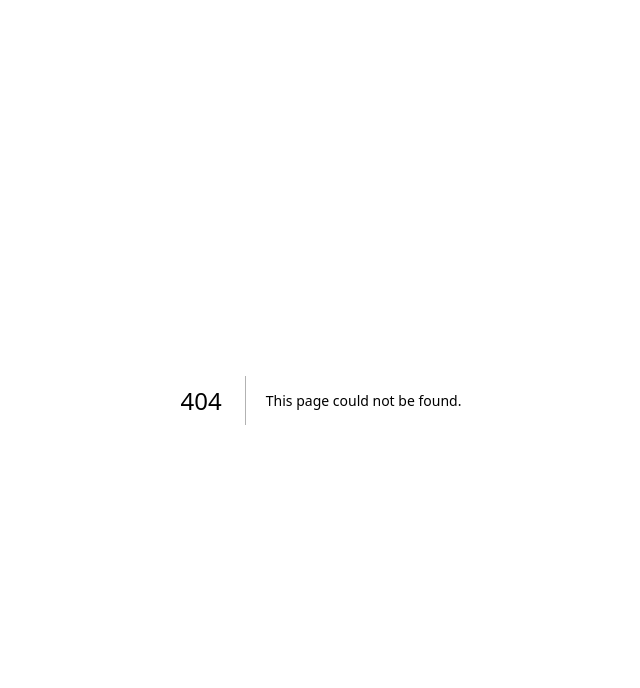
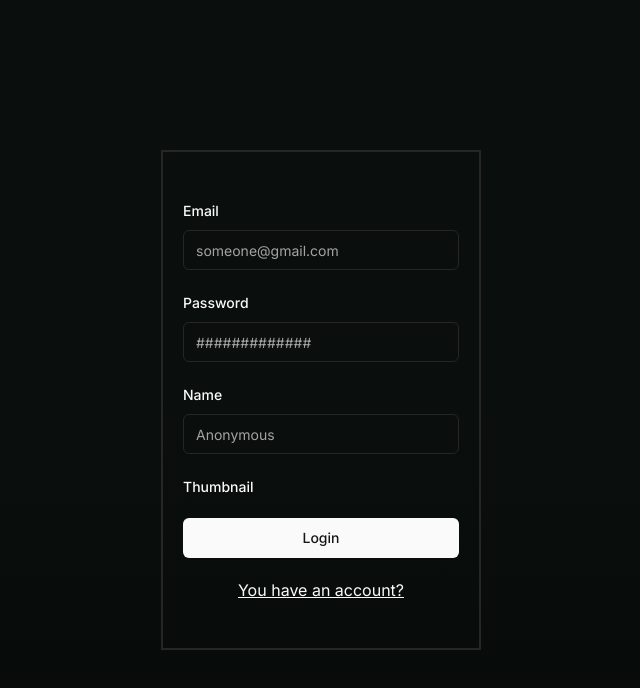
Before and after one commit to miladevweb/authentication-frontend-base-pp, a Next.js app: page /auth/register in a window 1280 px wide. Before the commit this address had no page. Shown: the top 688 px of the page, without its empty margins (319-959 px from the left). Built offline with nearby package versions, Linux system fonts and the light colour scheme.

Commit message:
docs: create auth/register path

```diff
--- /dev/null
+++ b/src/app/(public)/auth/register/page.tsx
@@ -0,0 +1,9 @@
+import RegisterForm from '@/components/RegisterForm'
+
+export default function Page() {
+  return (
+    <div className="h-screen bg-gradient-to-b from-50% from-background to-[hsl(165deg,20%,3%)] grid place-content-center">
+      <RegisterForm />
+    </div>
+  )
+}
--- a/src/app/layout.tsx
+++ b/src/app/layout.tsx
@@ -1,6 +1,9 @@
 import '@/components/index.css'
+import type { Metadata } from 'next'
 import { Toaster } from '@/components/shadcn/sonner'
-import type { Metadata } from 'next'
+import { Inter } from 'next/font/google'
+
+const inter = Inter({ subsets: ['latin'] })
 
 export const metadata: Metadata = {
   title: 'Next Authentication | Leonard J.',
@@ -19,7 +22,7 @@ export default function RootLayout({
       className="dark"
       suppressHydrationWarning
     >
-      <body>
+      <body className={inter.className}>
         <main>{children}</main>
         <Toaster />
       </body>
--- a/src/components/LoginForm.tsx
+++ b/src/components/LoginForm.tsx
@@ -1,13 +1,14 @@
 'use client'
+import { toast } from 'sonner'
 import { doLogin } from '@/actions'
 import { Input } from './shadcn/input'
 import { Button } from './shadcn/button'
 import { useForm } from 'react-hook-form'
 import { useRouter } from 'next/navigation'
 import { zodResolver } from '@hookform/resolvers/zod'
+import { LoginSchema, LoginSchemaType } from '@/utils/FormValidator'
 import { Form, FormControl, FormField, FormItem, FormLabel, FormMessage } from './shadcn/form'
-import { LoginSchema, LoginSchemaType } from '@/utils/FormValidator'
-import { toast } from 'sonner'
+import Link from 'next/link'
 
 export default function LoginForm() {
   const router = useRouter()
@@ -28,30 +29,39 @@ export default function LoginForm() {
     try {
       const response = await doLogin(formData)
       if (response && response.error) throw new Error(response.error)
-      else router.push('/')
+      else {
+        toast.success('Login Successful')
+        router.push('/')
+      }
       //
     } catch (error) {
       if (error instanceof Error) {
         toast.error(error.message)
         return
       }
-      alert('Something went wrong')
+
+      console.error(error)
+      toast.error('Something went wrong')
+      return
     }
   }
 
   return (
     <Form {...form}>
-      <form onSubmit={form.handleSubmit(onSubmit)}>
+      <form
+        onSubmit={form.handleSubmit(onSubmit)}
+        className="w-80 h-[350px] flex flex-col border-input border-2 justify-center px-5 gap-5"
+      >
         <FormField
+          name="email"
           control={form.control}
-          name="email"
           render={({ field }) => (
             <FormItem>
               <FormLabel>Email</FormLabel>
               <FormControl>
                 <Input
+                  {...field}
                   placeholder="someone@gmail.com"
-                  {...field}
                 />
               </FormControl>
 
@@ -61,14 +71,15 @@ export default function LoginForm() {
         />
 
         <FormField
+          name="password"
           control={form.control}
-          name="password"
           render={({ field }) => (
             <FormItem>
               <FormLabel>Password</FormLabel>
               <FormControl>
                 <Input
-                  placeholder="##########"
+                  type="password"
+                  placeholder="#############"
                   {...field}
                 />
               </FormControl>
@@ -79,6 +90,13 @@ export default function LoginForm() {
         />
 
         <Button type="submit">Login</Button>
+
+        <Link
+          href={'/auth/register'}
+          className="grid place-items-center"
+        >
+          <span> Don&apos;t have an account?</span>
+        </Link>
       </form>
     </Form>
   )
--- /dev/null
+++ b/src/components/RegisterForm.tsx
@@ -0,0 +1,123 @@
+'use client'
+import Link from 'next/link'
+import { useForm } from 'react-hook-form'
+import { Input } from '@/components/shadcn/input'
+import { Button } from '@/components/shadcn/button'
+import { zodResolver } from '@hookform/resolvers/zod'
+import { RegisterSchema, RegisterSchemaType } from '@/utils/FormValidator'
+import { Form, FormControl, FormField, FormItem, FormLabel, FormMessage } from '@/components/shadcn/form'
+
+export default function RegisterForm() {
+  const form = useForm<RegisterSchemaType>({
+    resolver: zodResolver(RegisterSchema),
+    defaultValues: {
+      email: '',
+      name: '',
+      password: '',
+      thumbnail: undefined,
+    },
+  })
+
+  const onSubmit = (values: RegisterSchemaType) => {
+    console.log(values)
+  }
+
+  return (
+    <Form {...form}>
+      <form
+        onSubmit={form.handleSubmit(onSubmit)}
+        className="w-80 h-[500px] flex flex-col border-input border-2 justify-center px-5 gap-5"
+      >
+        <FormField
+          name="email"
+          control={form.control}
+          render={({ field }) => (
+            <FormItem>
+              <FormLabel>Email</FormLabel>
+              <FormControl>
+                <Input
+                  {...field}
+                  placeholder="someone@gmail.com"
+                />
+              </FormControl>
+
+              <FormMessage />
+            </FormItem>
+          )}
+        />
+
+        <FormField
+          name="password"
+          control={form.control}
+          render={({ field }) => (
+            <FormItem>
+              <FormLabel>Password</FormLabel>
+              <FormControl>
+                <Input
+                  type="password"
+                  placeholder="#############"
+                  {...field}
+                />
+              </FormControl>
+
+              <FormMessage />
+            </FormItem>
+          )}
+        />
+
+        <FormField
+          name="name"
+          control={form.control}
+          render={({ field }) => (
+            <FormItem>
+              <FormLabel>Name</FormLabel>
+              <FormControl>
+                <Input
+                  {...field}
+                  placeholder="Anonymous"
+                />
+              </FormControl>
+
+              <FormMessage />
+            </FormItem>
+          )}
+        />
+
+        <FormField
+          name="thumbnail"
+          control={form.control}
+          // eslint-disable-next-line @typescript-eslint/no-unused-vars
+          render={({ field: { onChange, value, ...fieldProps } }) => (
+            <FormItem>
+              <FormLabel htmlFor="picture">Thumbnail</FormLabel>
+              <FormControl>
+                <Input
+                  {...fieldProps}
+                  type="file"
+                  id="picture"
+                  accept="image/*"
+                  className="hidden"
+                  onChange={(e) => {
+                    const file = e.target.files ? e.target.files[0] : null
+                    onChange(file)
+                  }}
+                />
+              </FormControl>
+
+              <FormMessage />
+            </FormItem>
+          )}
+        />
+
+        <Button type="submit">Login</Button>
+
+        <Link
+          href={'/auth/login'}
+          className="grid place-items-center"
+        >
+          <span> You have an account?</span>
+        </Link>
+      </form>
+    </Form>
+  )
+}
--- a/src/components/index.css
+++ b/src/components/index.css
@@ -65,6 +65,10 @@
     /* outline: solid 2px orangered; */
   }
 
+  a > span {
+    @apply underline;
+  }
+
   body {
     @apply bg-background text-foreground overflow-x-clip min-h-screen;
   }
--- a/src/lib/routes.ts
+++ b/src/lib/routes.ts
@@ -2,6 +2,6 @@ export const LOGIN = '/auth/login'
 // export const SIGNUP = '/auth/signup'
 export const ROOT = '/'
 
-export const PUBLIC_ROUTES = ['/auth/login', '/about']
+export const PUBLIC_ROUTES = ['/auth/login', '/auth/register', '/about']
 
 export const PROTECTED_SUB_ROUTES = ['/checkout']
--- a/src/utils/FormValidator.ts
+++ b/src/utils/FormValidator.ts
@@ -1,15 +1,16 @@
 import { z } from 'zod'
 
 export const LoginSchema = z.object({
-  email: z.string().email().endsWith('@gmail.com', 'This is not a valid email'),
+  email: z.string().email(),
   password: z.string().min(4, 'Password must be at least 4 characters'),
 })
 
 export const RegisterSchema = z.object({
-  email: z.string().email().endsWith('@gmail.com', 'This is not a valid email'),
+  email: z.string().email(),
+  name: z.string().min(4, 'Name must be at least 4 characters'),
   password: z.string().min(4, 'Password must be at least 4 characters'),
-  name: z.string().min(4, 'Name must be at least 4 characters'),
   thumbnail: z.instanceof(File).refine((file) => file.type.startsWith('image/'), 'It must be an image'),
 })
 
 export type LoginSchemaType = z.infer<typeof LoginSchema>
+export type RegisterSchemaType = z.infer<typeof RegisterSchema>
```
